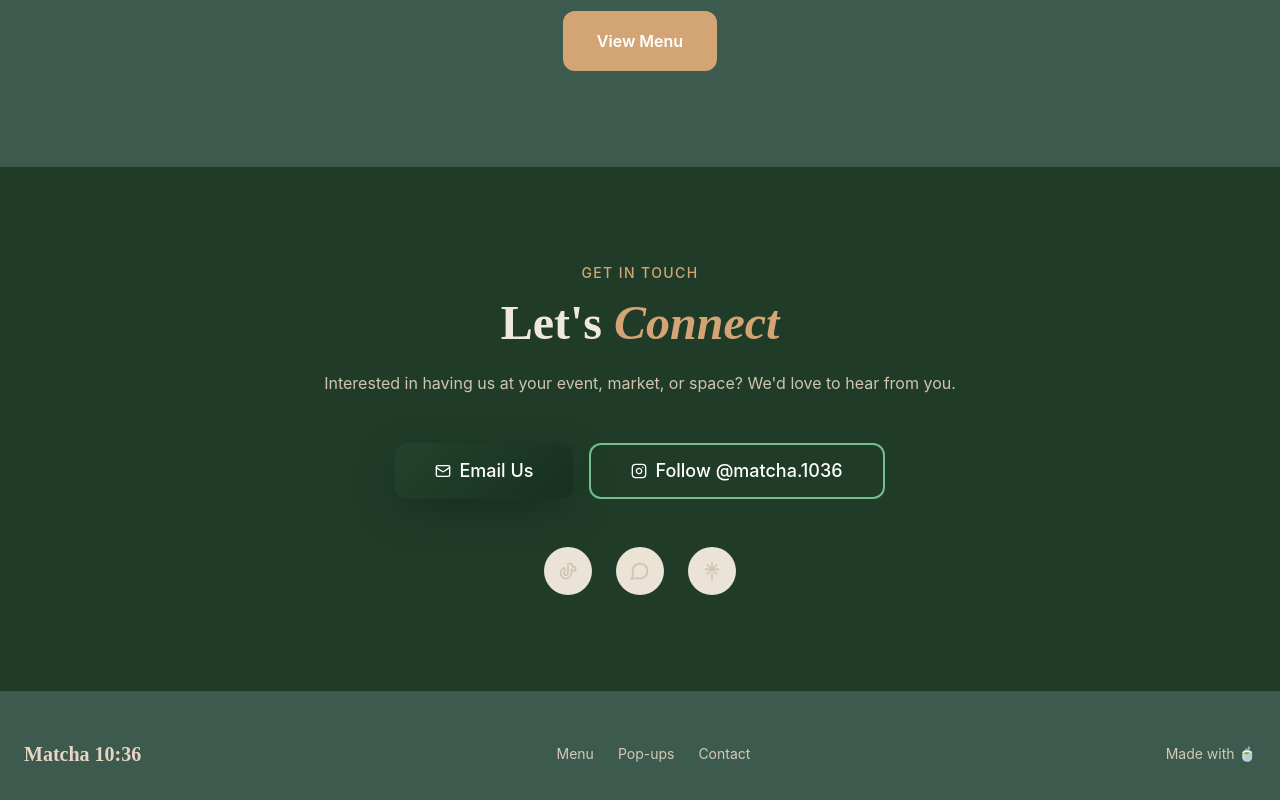
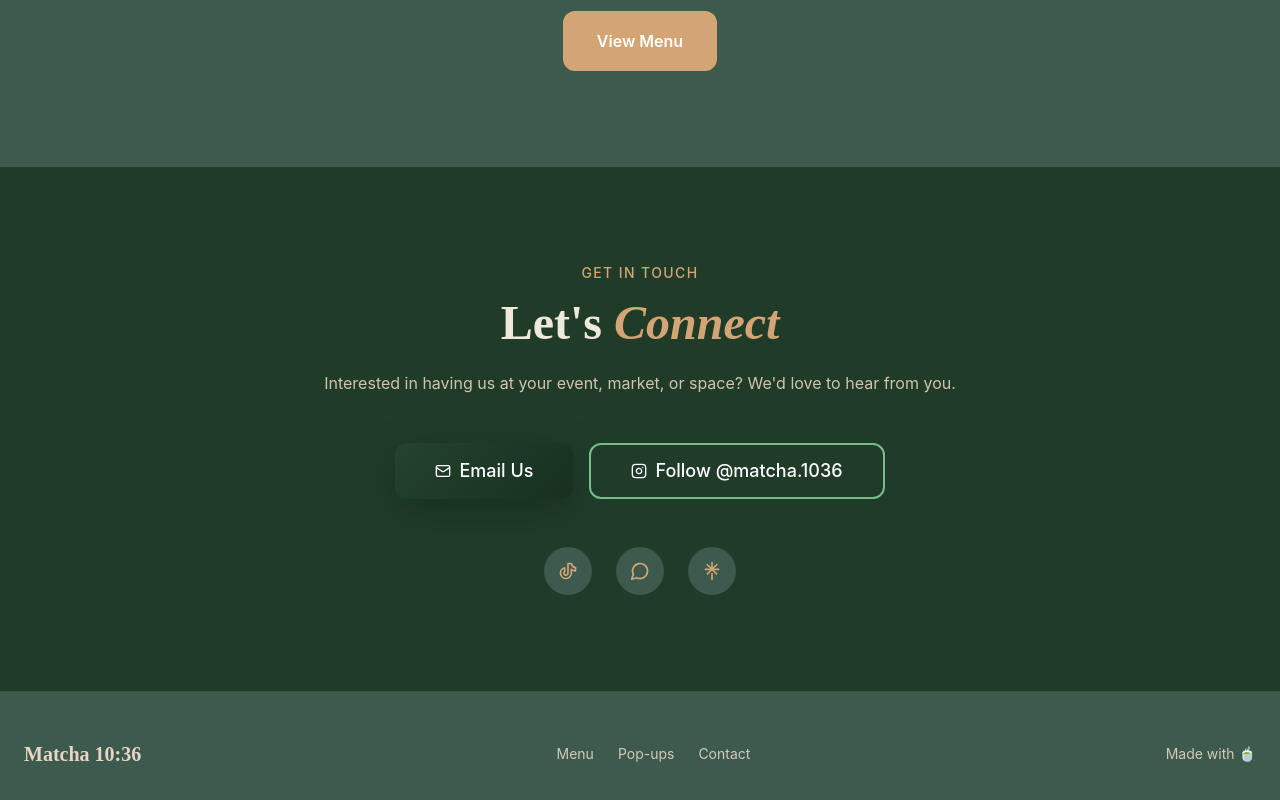
Before and after one commit to bradlyhayes12/matcha_1036, a React (Vite) app: page / in a window 1280 px wide. Shown: the part 2041-2841 px from the top of the page. Built offline with nearby package versions, Linux system fonts and the light colour scheme.

Commit message:
Update ContactForm social icons

```diff
--- a/src/components/ContactForm.tsx
+++ b/src/components/ContactForm.tsx
@@ -39,15 +39,15 @@ const Contact = () => {
               <a
                 key={index}
                 href={social.href}
-                className="w-12 h-12 rounded-full bg-secondary flex items-center justify-center text-muted-foreground transition-colors"
-                style={{ '--hover-color': '#D4A574' } as React.CSSProperties & { '--hover-color': string }}
+                className="w-12 h-12 rounded-full flex items-center justify-center transition-colors"
+                style={{ backgroundColor: '#3d5a4f', color: '#D4A574' }}
                 onMouseEnter={(e) => {
-                  (e.currentTarget as HTMLElement).style.color = '#D4A574';
-                  (e.currentTarget as HTMLElement).style.backgroundColor = 'rgba(212, 165, 116, 0.1)';
+                  (e.currentTarget as HTMLElement).style.backgroundColor = '#D4A574';
+                  (e.currentTarget as HTMLElement).style.color = '#3d5a4f';
                 }}
                 onMouseLeave={(e) => {
-                  (e.currentTarget as HTMLElement).style.color = 'var(--tw-text-opacity)';
-                  (e.currentTarget as HTMLElement).style.backgroundColor = '';
+                  (e.currentTarget as HTMLElement).style.backgroundColor = '#3d5a4f';
+                  (e.currentTarget as HTMLElement).style.color = '#D4A574';
                 }}
                 aria-label={social.label}
               >
```
